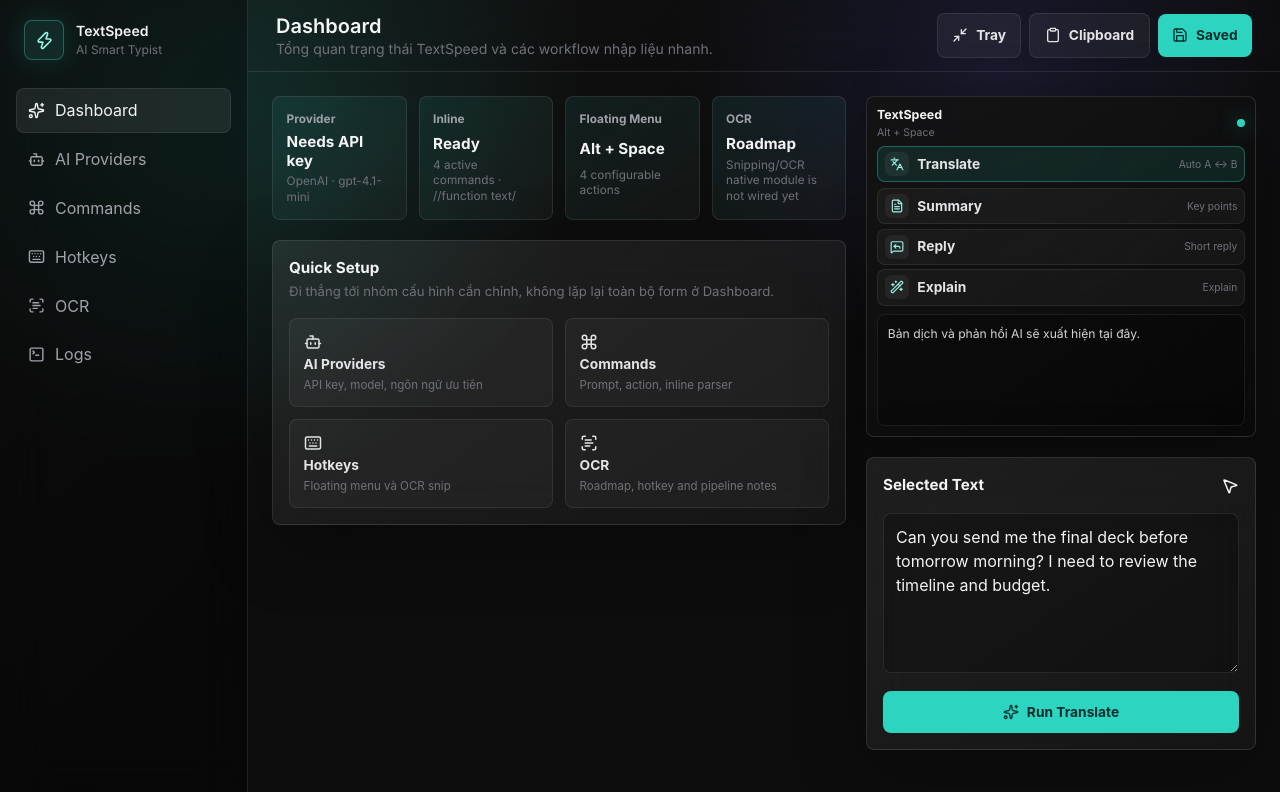
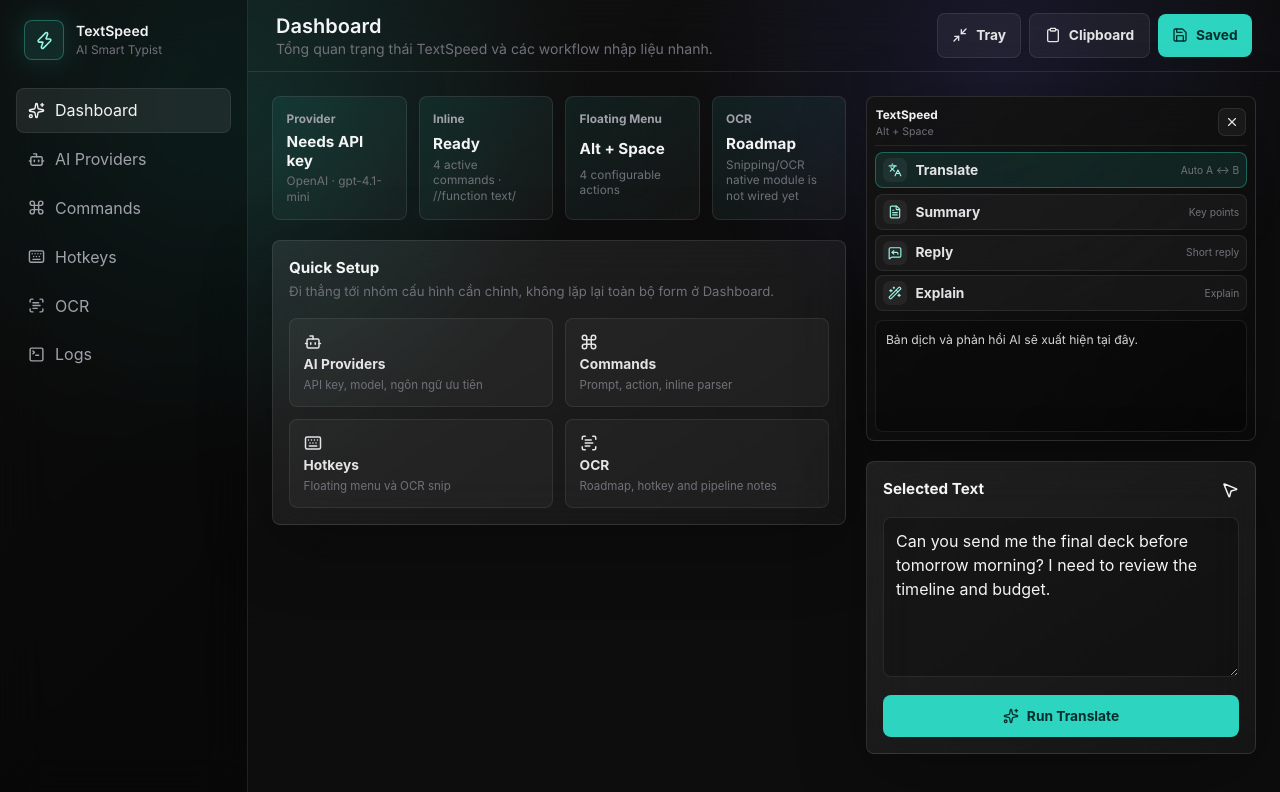
Before and after one commit to Monkez/text-speed, a React (Vite) app: page / in a window 1280 px wide. Shown: the top 792 px of the page. Built offline with nearby package versions, Linux system fonts and the light colour scheme.

Commit message:
Refine floating action popup

```diff
--- a/src/App.tsx
+++ b/src/App.tsx
@@ -4,6 +4,7 @@
   Clipboard,
   Command,
   Copy,
+  CopyCheck,
   Cpu,
   FileText,
   Globe2,
@@ -44,6 +45,7 @@
   runAiAction,
   runFloatingAction,
   saveSettings,
+  writeClipboardText,
 } from "./lib/tauri";
 
 const navItems = [
@@ -904,6 +906,7 @@
   const [selectedFloatingActionId, setSelectedFloatingActionId] = useState("translate");
   const [selectedText, setSelectedText] = useState("");
   const [result, setResult] = useState("");
+  const [copied, setCopied] = useState(false);
   const [busy, setBusy] = useState(false);
   const [shortcut, setShortcut] = useState("Hotkey");
 
@@ -920,6 +923,7 @@
       if (event.payload.action !== "popup") return;
       setShortcut(event.payload.hotkey);
       setResult("");
+      setCopied(false);
       try {
         const text = await readClipboardText();
         setSelectedText(text.trim() ? text : "");
@@ -959,6 +963,7 @@
     }
 
     setBusy(true);
+    setCopied(false);
     try {
       const response = await runFloatingAction(actionConfig.id, input);
       setResult(response);
@@ -969,19 +974,24 @@
     }
   }
 
+  async function handleCopyResult() {
+    const output = result.trim();
+    if (!output) return;
+    try {
+      await writeClipboardText(output);
+      setCopied(true);
+      window.setTimeout(() => setCopied(false), 1200);
+    } catch {
+      setCopied(false);
+    }
+  }
+
   return (
     <main className="floating-window-root">
-      <div className="hotkey-popup-title">
-        <div>
-          <span>TextSpeed</span>
-          <strong>{shortcut}</strong>
-        </div>
-        <button className="icon-button" onClick={() => hideFloatingWindow().catch(() => undefined)} title="Close popup" type="button">
-          <X size={16} />
-        </button>
-      </div>
       <FloatingActionMenu
         busy={busy}
+        copied={copied}
+        onCopyResult={handleCopyResult}
         onAction={handleFloatingAction}
         result={result}
         actions={settings.floatingActions.filter((item) => item.enabled)}
@@ -1695,6 +1705,8 @@
 function FloatingActionMenu({
   actions,
   busy,
+  copied,
+  onCopyResult,
   onAction,
   result,
   shortcut,
@@ -1702,6 +1714,8 @@
 }: {
   actions: FloatingAction[];
   busy: boolean;
+  copied?: boolean;
+  onCopyResult?: () => void;
   onAction: (actionId: string) => void;
   result: string;
   shortcut: string;
@@ -1719,7 +1733,16 @@
           <h2>TextSpeed</h2>
           <p>{shortcut}</p>
         </div>
-        <span className="status-dot" />
+        <div className="floating-head-actions">
+          {result.trim() && onCopyResult && (
+            <button className="icon-button tiny" onClick={onCopyResult} title="Copy result" type="button">
+              {copied ? <CopyCheck size={14} /> : <Copy size={14} />}
+            </button>
+          )}
+          <button className="icon-button tiny" onClick={() => hideFloatingWindow().catch(() => undefined)} title="Close popup" type="button">
+            <X size={14} />
+          </button>
+        </div>
       </div>
       <div className="floating-action-grid">
         {actions.map((action) => {
--- a/src/styles.css
+++ b/src/styles.css
@@ -279,6 +279,12 @@
   background: rgba(255, 255, 255, 0.045);
   color: rgb(228 228 231);
   transition: 160ms ease;
+}
+
+.icon-button.tiny {
+  width: 28px;
+  height: 28px;
+  border-radius: 0.44rem;
 }
 
 .icon-button:hover {
@@ -609,7 +615,7 @@
   min-height: 100vh;
   overflow: hidden;
   background: transparent;
-  padding: 0.55rem;
+  padding: 0.42rem;
   color: rgb(244 244 245);
 }
 
@@ -967,7 +973,7 @@
 }
 
 .floating-panel-compact {
-  padding: 0.62rem;
+  padding: 0.5rem;
   border-color: rgba(255, 255, 255, 0.12);
   background: linear-gradient(145deg, rgba(20, 20, 20, 0.92), rgba(10, 10, 10, 0.84));
 }
@@ -977,13 +983,15 @@
   align-items: center;
   justify-content: space-between;
   gap: 0.65rem;
-  margin-bottom: 0.48rem;
+  margin-bottom: 0.42rem;
+  border-bottom: 1px solid rgba(255, 255, 255, 0.075);
+  padding: 0.1rem 0.05rem 0.45rem;
 }
 
 .floating-compact-head h2 {
   margin: 0;
   color: rgb(244 244 245);
-  font-size: 0.78rem;
+  font-size: 0.74rem;
   font-weight: 750;
 }
 
@@ -992,6 +1000,12 @@
   color: rgb(113 113 122);
   font-size: 0.66rem;
   line-height: 1.2;
+}
+
+.floating-head-actions {
+  display: flex;
+  align-items: center;
+  gap: 0.32rem;
 }
 
 .status-dot {
```
Also changed, not shown: 2 other files (tests, documents, lock files or other folders).
